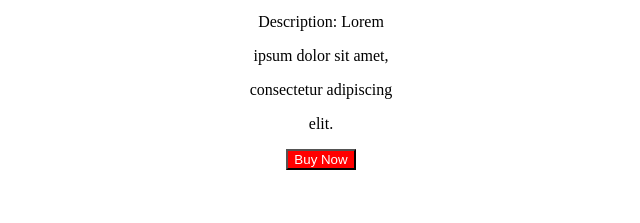
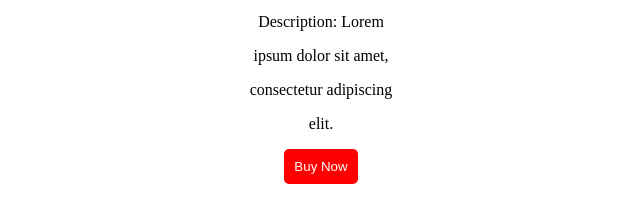
Before and after one commit to acciojob/pricing-card-Jitender72658, a website: page main.html in a window 1280 px wide. Shown: the part 409-632 px from the top of the page, without its empty margins (319-959 px from the left). Drawn offline with Linux system fonts and the light colour scheme.

Commit message:
created a submission

```diff
--- a/styles.css
+++ b/styles.css
@@ -2,4 +2,7 @@
 .button{
 	background:red;
 	color:White;
+	border: none;
+	border-radius: 5px;
+	padding:10px;
 }
```
